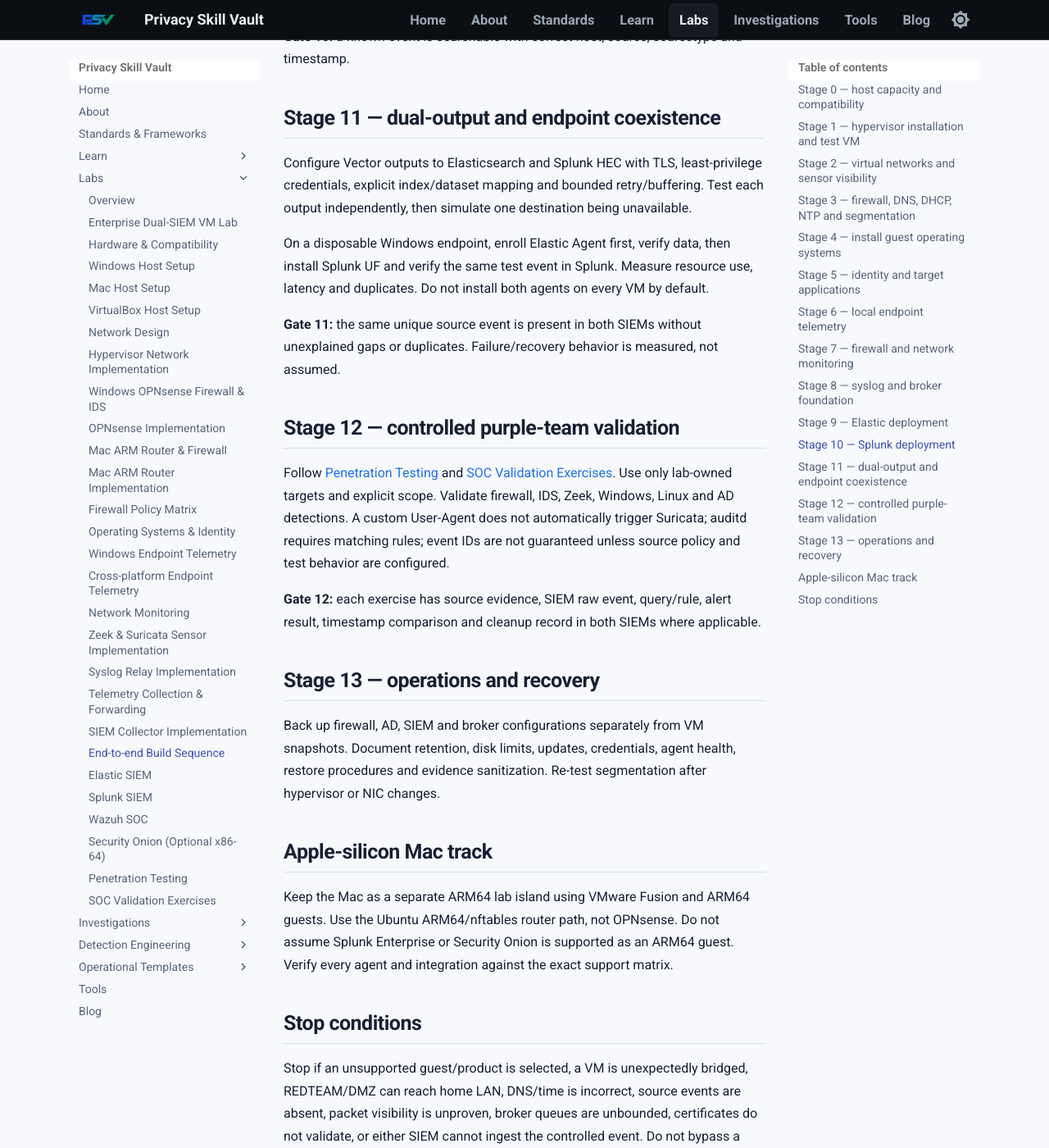
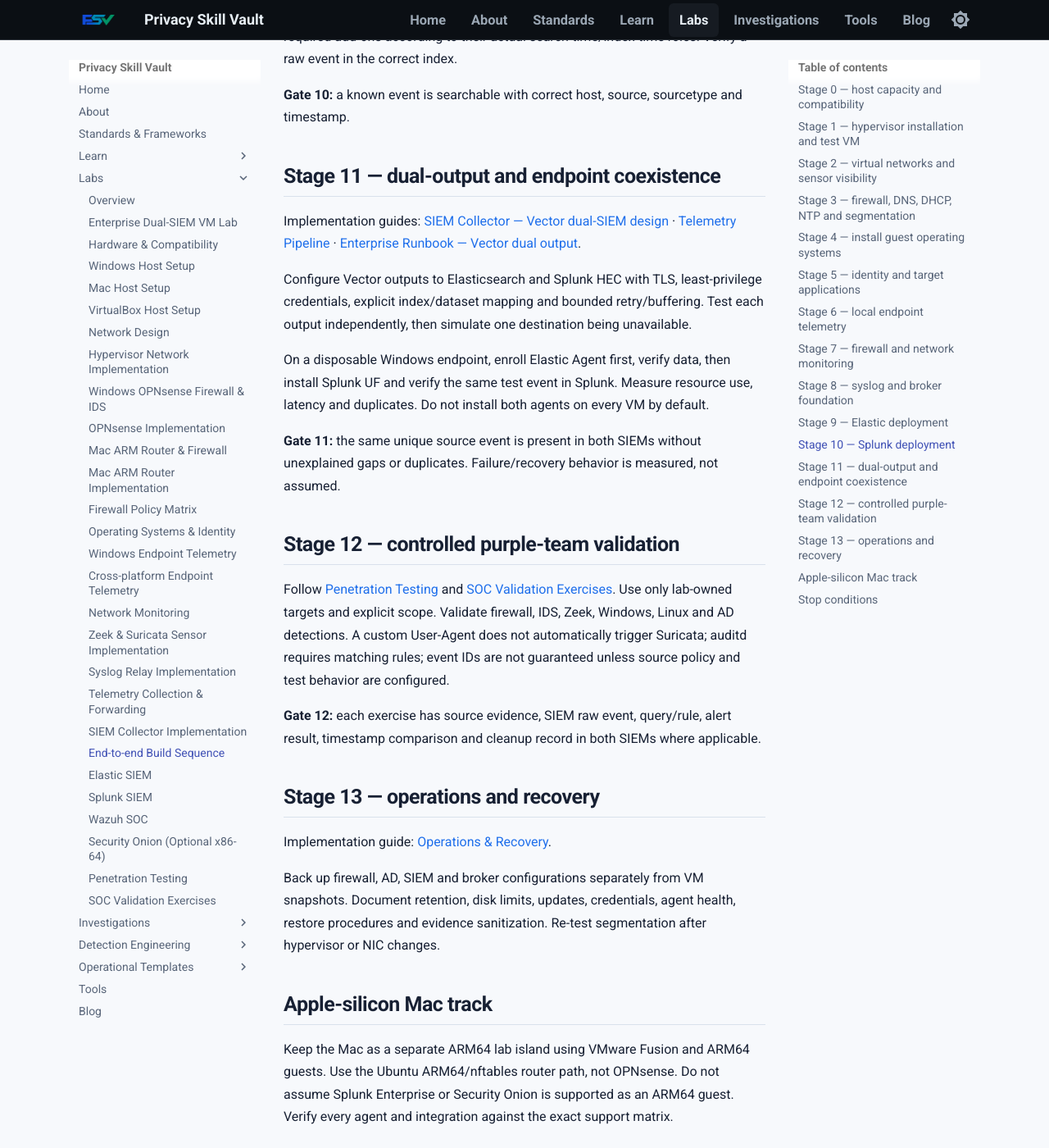
Before and after one commit to PrivacySkillVault/privacyskillvault.github.io, an MkDocs documentation site: the page built from docs/labs/build-sequence.md, in a window 1280 px wide and 1400 px high, scrolled down 4627 px. Shown: the whole window at 82% size. Built offline with MkDocs 1.6.1 and Material for MkDocs 9.7.7, drawn with Linux system fonts in a browser that asks for light colours; some of the changed text lies outside the part shown.

Commit message:
Add direct implementation links to stages 5 11 and 13

```diff
--- a/docs/labs/build-sequence.md
+++ b/docs/labs/build-sequence.md
@@ -60,6 +60,8 @@
 
 ## Stage 5 — identity and target applications
 
+Implementation guides: [Operating Systems & Identity](operating-systems.md) · [AD DS and target application runbook](enterprise-dual-siem-vm-lab.md#8-active-directory-and-target-application).
+
 1. Promote the Windows Server VM to AD DS/DNS for a private lab-only domain.
 2. Configure DNS forwarders and test records.
 3. Create lab OUs, users and groups.
@@ -116,6 +118,8 @@
 
 ## Stage 11 — dual-output and endpoint coexistence
 
+Implementation guides: [SIEM Collector — Vector dual-SIEM design](siem-collector-implementation.md#4a-dual-siem-broker-design-vector) · [Telemetry Pipeline](telemetry-pipeline.md) · [Enterprise Runbook — Vector dual output](enterprise-dual-siem-vm-lab.md#12-vector-dual-output-broker).
+
 Configure Vector outputs to Elasticsearch and Splunk HEC with TLS, least-privilege credentials, explicit index/dataset mapping and bounded retry/buffering. Test each output independently, then simulate one destination being unavailable.
 
 On a disposable Windows endpoint, enroll Elastic Agent first, verify data, then install Splunk UF and verify the same test event in Splunk. Measure resource use, latency and duplicates. Do not install both agents on every VM by default.
@@ -130,6 +134,8 @@
 
 ## Stage 13 — operations and recovery
 
+Implementation guide: [Operations & Recovery](operations-recovery.md).
+
 Back up firewall, AD, SIEM and broker configurations separately from VM snapshots. Document retention, disk limits, updates, credentials, agent health, restore procedures and evidence sanitization. Re-test segmentation after hypervisor or NIC changes.
 
 ## Apple-silicon Mac track
```
